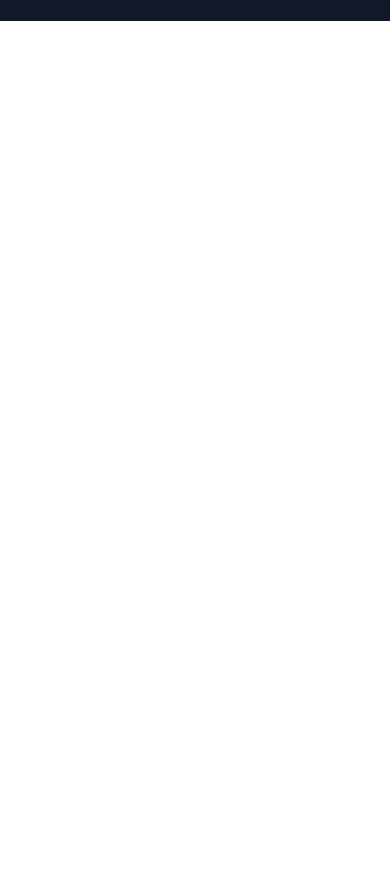
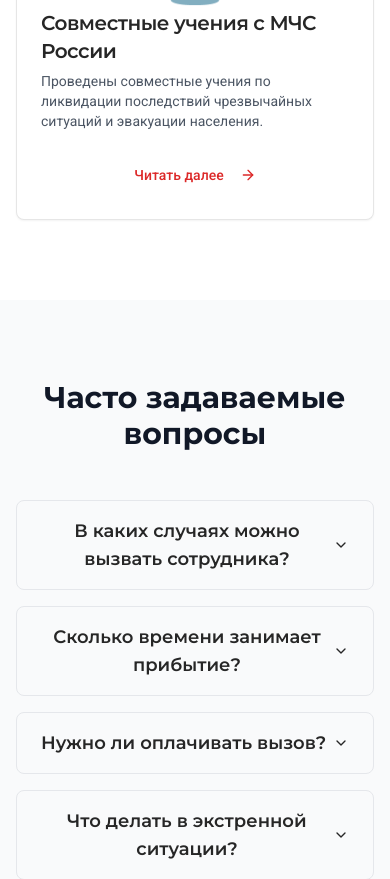
Before and after one commit to pr-poehali-dev/rosgvardia-call-website-1, a React (Vite) app: page / in a window 390 px wide. Shown: the part 5702-6581 px from the top of the page. Before the commit the page ends 5723 px from the top, so only its background shows below. Built offline with nearby package versions, Linux system fonts and the light colour scheme.

Commit message:
Добавь раздел где будут выкладываться новости Росгвардии

```diff
--- a/src/pages/Index.tsx
+++ b/src/pages/Index.tsx
@@ -5,6 +5,7 @@ import { Input } from '@/components/ui/input';
 import { Label } from '@/components/ui/label';
 import { Textarea } from '@/components/ui/textarea';
 import { Accordion, AccordionContent, AccordionItem, AccordionTrigger } from '@/components/ui/accordion';
+import { Badge } from '@/components/ui/badge';
 import { toast } from 'sonner';
 import Icon from '@/components/ui/icon';
 
@@ -15,6 +16,65 @@ export default function Index() {
     address: '',
     reason: '',
   });
+
+  const [selectedCategory, setSelectedCategory] = useState('Все');
+
+  const newsCategories = ['Все', 'События', 'Безопасность', 'Учения', 'Награждения'];
+
+  const newsItems = [
+    {
+      id: 1,
+      title: 'Росгвардия провела антитеррористические учения в Москве',
+      category: 'Учения',
+      date: '15 ноября 2024',
+      description: 'В столице прошли масштабные учения по противодействию террористическим угрозам с участием более 500 сотрудников.',
+      image: '🎯',
+    },
+    {
+      id: 2,
+      title: 'Награждение лучших сотрудников года',
+      category: 'Награждения',
+      date: '12 ноября 2024',
+      description: 'Состоялась церемония награждения сотрудников, проявивших мужество и профессионализм при исполнении служебных обязанностей.',
+      image: '🏆',
+    },
+    {
+      id: 3,
+      title: 'Новые меры безопасности в общественных местах',
+      category: 'Безопасность',
+      date: '10 ноября 2024',
+      description: 'Введены дополнительные меры контроля в торговых центрах и на транспортных узлах для повышения безопасности граждан.',
+      image: '🛡️',
+    },
+    {
+      id: 4,
+      title: 'Открытие нового учебного центра',
+      category: 'События',
+      date: '8 ноября 2024',
+      description: 'В Санкт-Петербурге открылся современный учебный центр для подготовки сотрудников с использованием новейших технологий.',
+      image: '🏢',
+    },
+    {
+      id: 5,
+      title: 'Профилактика правонарушений: итоги месяца',
+      category: 'Безопасность',
+      date: '5 ноября 2024',
+      description: 'Подведены итоги работы по профилактике правонарушений. Количество инцидентов снизилось на 15%.',
+      image: '📊',
+    },
+    {
+      id: 6,
+      title: 'Совместные учения с МЧС России',
+      category: 'Учения',
+      date: '1 ноября 2024',
+      description: 'Проведены совместные учения по ликвидации последствий чрезвычайных ситуаций и эвакуации населения.',
+      image: '🚨',
+    },
+  ];
+
+  const filteredNews = selectedCategory === 'Все'
+    ? newsItems
+    : newsItems.filter(item => item.category === selectedCategory);
 
   const handleSubmit = (e: React.FormEvent) => {
     e.preventDefault();
@@ -46,6 +106,9 @@ export default function Index() {
               </button>
               <button onClick={() => scrollToSection('about')} className="text-gray-700 hover:text-primary transition-colors font-medium">
                 О службе
+              </button>
+              <button onClick={() => scrollToSection('news')} className="text-gray-700 hover:text-primary transition-colors font-medium">
+                Новости
               </button>
               <button onClick={() => scrollToSection('faq')} className="text-gray-700 hover:text-primary transition-colors font-medium">
                 FAQ
@@ -255,7 +318,64 @@ export default function Index() {
           </div>
         </section>
 
-        <section id="faq" className="py-20 bg-white">
+        <section id="news" className="py-20 bg-white">
+          <div className="container mx-auto px-4">
+            <div className="max-w-6xl mx-auto">
+              <div className="text-center mb-12">
+                <h2 className="text-3xl md:text-4xl font-bold text-gray-900 mb-4">
+                  Новости Росгвардии
+                </h2>
+                <p className="text-lg text-gray-600">
+                  Актуальная информация о деятельности службы
+                </p>
+              </div>
+
+              <div className="flex flex-wrap justify-center gap-3 mb-12">
+                {newsCategories.map((category) => (
+                  <Button
+                    key={category}
+                    onClick={() => setSelectedCategory(category)}
+                    variant={selectedCategory === category ? 'default' : 'outline'}
+                    className={selectedCategory === category ? '' : 'hover:bg-red-50'}
+                  >
+                    {category}
+                  </Button>
+                ))}
+              </div>
+
+              <div className="grid md:grid-cols-2 lg:grid-cols-3 gap-6">
+                {filteredNews.map((news) => (
+                  <Card key={news.id} className="hover:shadow-xl transition-shadow border-t-2 border-t-primary">
+                    <CardHeader>
+                      <div className="flex items-center justify-between mb-2">
+                        <Badge variant="secondary" className="bg-red-100 text-primary hover:bg-red-100">
+                          {news.category}
+                        </Badge>
+                        <span className="text-sm text-gray-500 flex items-center gap-1">
+                          <Icon name="Calendar" size={14} />
+                          {news.date}
+                        </span>
+                      </div>
+                      <div className="text-5xl mb-4 text-center">{news.image}</div>
+                      <CardTitle className="text-xl mb-2">{news.title}</CardTitle>
+                      <CardDescription className="text-gray-600">
+                        {news.description}
+                      </CardDescription>
+                    </CardHeader>
+                    <CardContent>
+                      <Button variant="ghost" className="w-full text-primary hover:bg-red-50">
+                        Читать далее
+                        <Icon name="ArrowRight" className="ml-2" size={16} />
+                      </Button>
+                    </CardContent>
+                  </Card>
+                ))}
+              </div>
+            </div>
+          </div>
+        </section>
+
+        <section id="faq" className="py-20 bg-gray-50">
           <div className="container mx-auto px-4 max-w-3xl">
             <h2 className="text-3xl md:text-4xl font-bold text-gray-900 mb-12 text-center">
               Часто задаваемые вопросы
```
